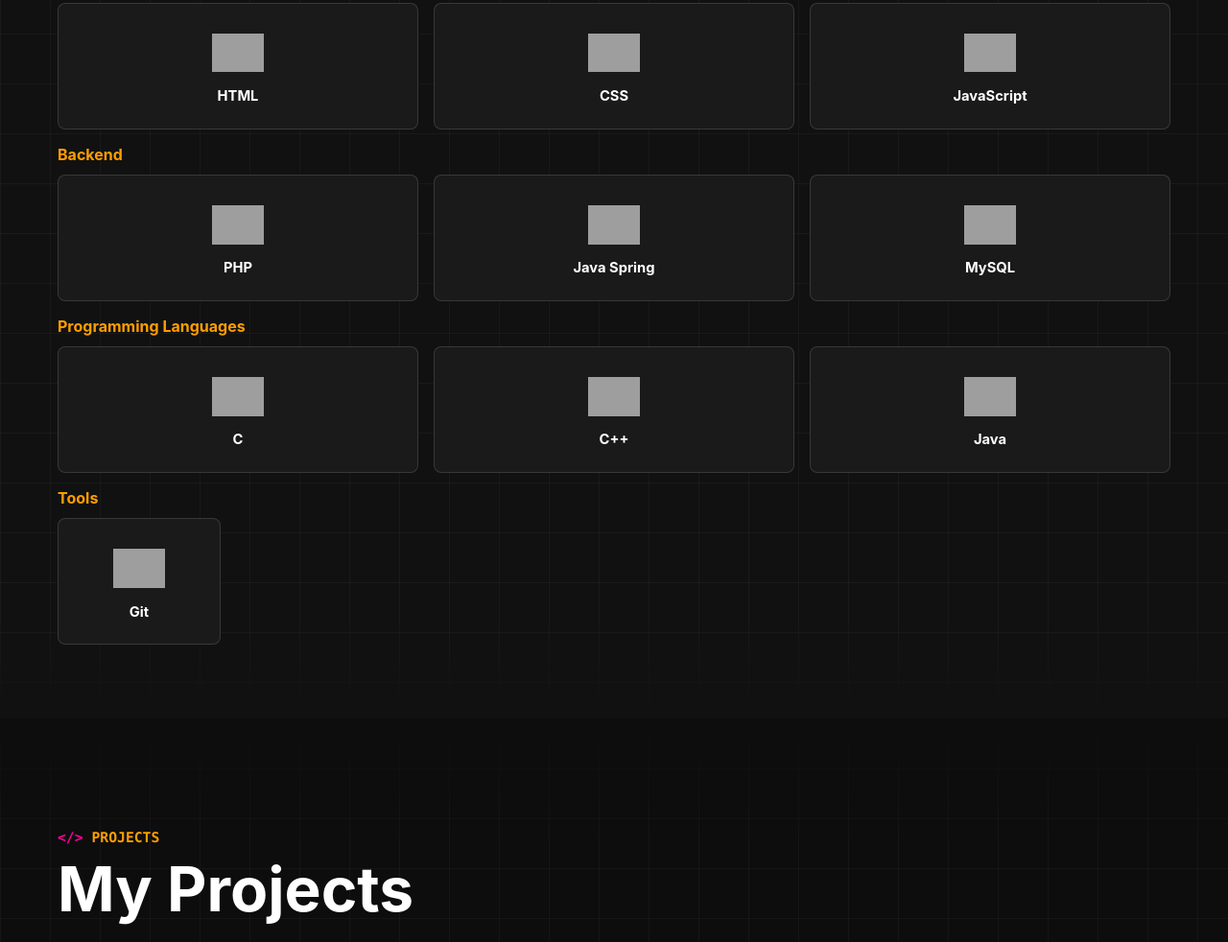
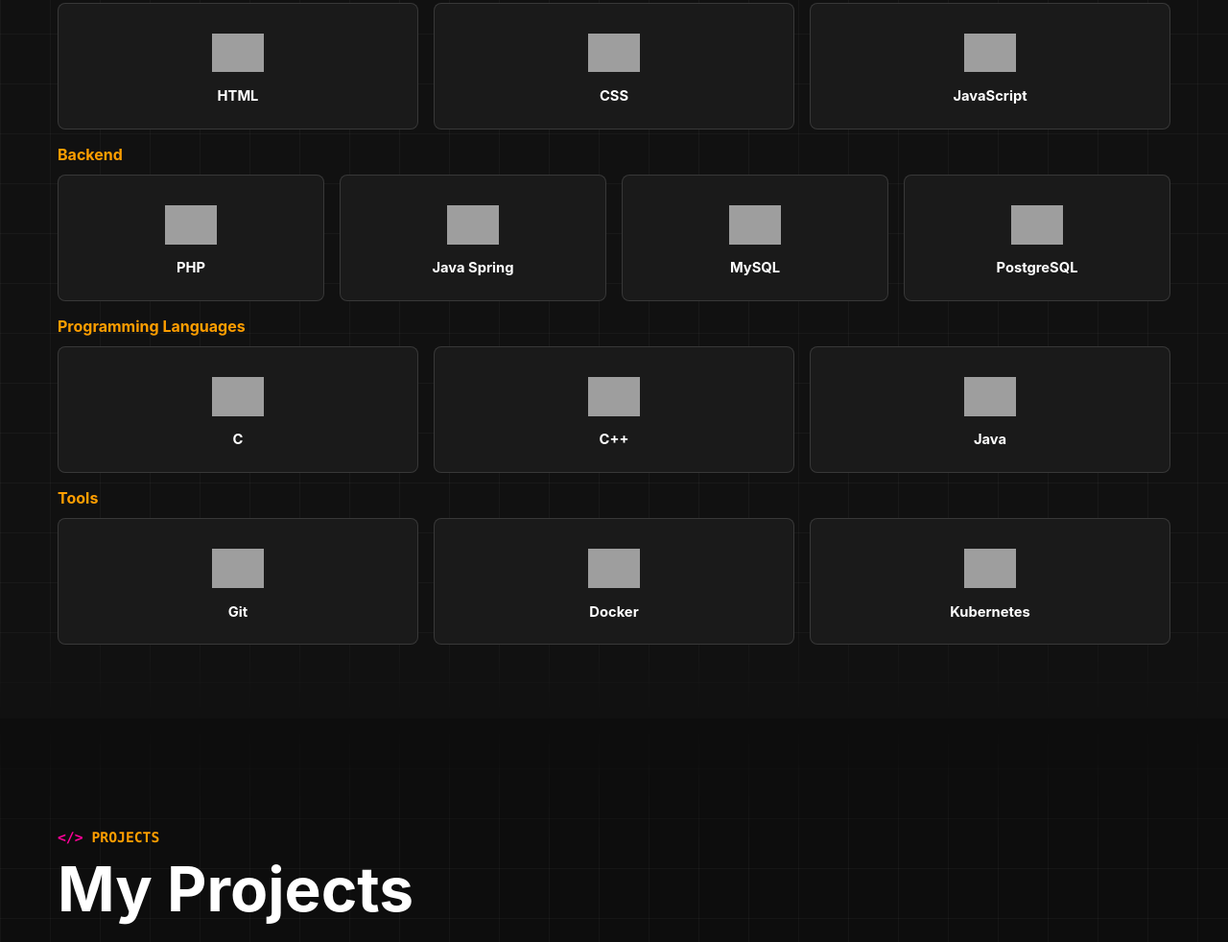
Before and after one commit to DimitrisM42/dimitrism42.github.io, a plain HTML site: page index.html in a window 1280 px wide. Shown: the part 2031-3013 px from the top of the page at 96% size. Drawn offline with Linux system fonts and the light colour scheme; grey boxes are pictures that could not be loaded.

Commit message:
added skills

```diff
--- a/index.html
+++ b/index.html
@@ -231,6 +231,13 @@
                 />
                 <span>MySQL</span>
               </div>
+              <div class="skill-card">
+                <img
+                  src="https://cdn.jsdelivr.net/gh/devicons/devicon/icons/postgresql/postgresql-original.svg"
+                  alt="PostgreSQL"
+                />
+                <span>PostgreSQL</span>
+              </div>
             </div>
           </div>
 
@@ -263,13 +270,27 @@
 
           <div class="skills-group">
             <h3>Tools</h3>
-            <div class="skills-grid compact">
+            <div class="skills-grid">
               <div class="skill-card">
                 <img
                   src="https://cdn.jsdelivr.net/gh/devicons/devicon/icons/git/git-original.svg"
                   alt="Git"
                 />
                 <span>Git</span>
+              </div>
+              <div class="skill-card">
+                <img
+                  src="https://cdn.jsdelivr.net/gh/devicons/devicon/icons/docker/docker-original.svg"
+                  alt="Docker"
+                />
+                <span>Docker</span>
+              </div>
+              <div class="skill-card">
+                <img
+                  src="https://cdn.jsdelivr.net/gh/devicons/devicon/icons/kubernetes/kubernetes-plain.svg"
+                  alt="Kubernetes"
+                />
+                <span>Kubernetes</span>
               </div>
             </div>
           </div>
```
